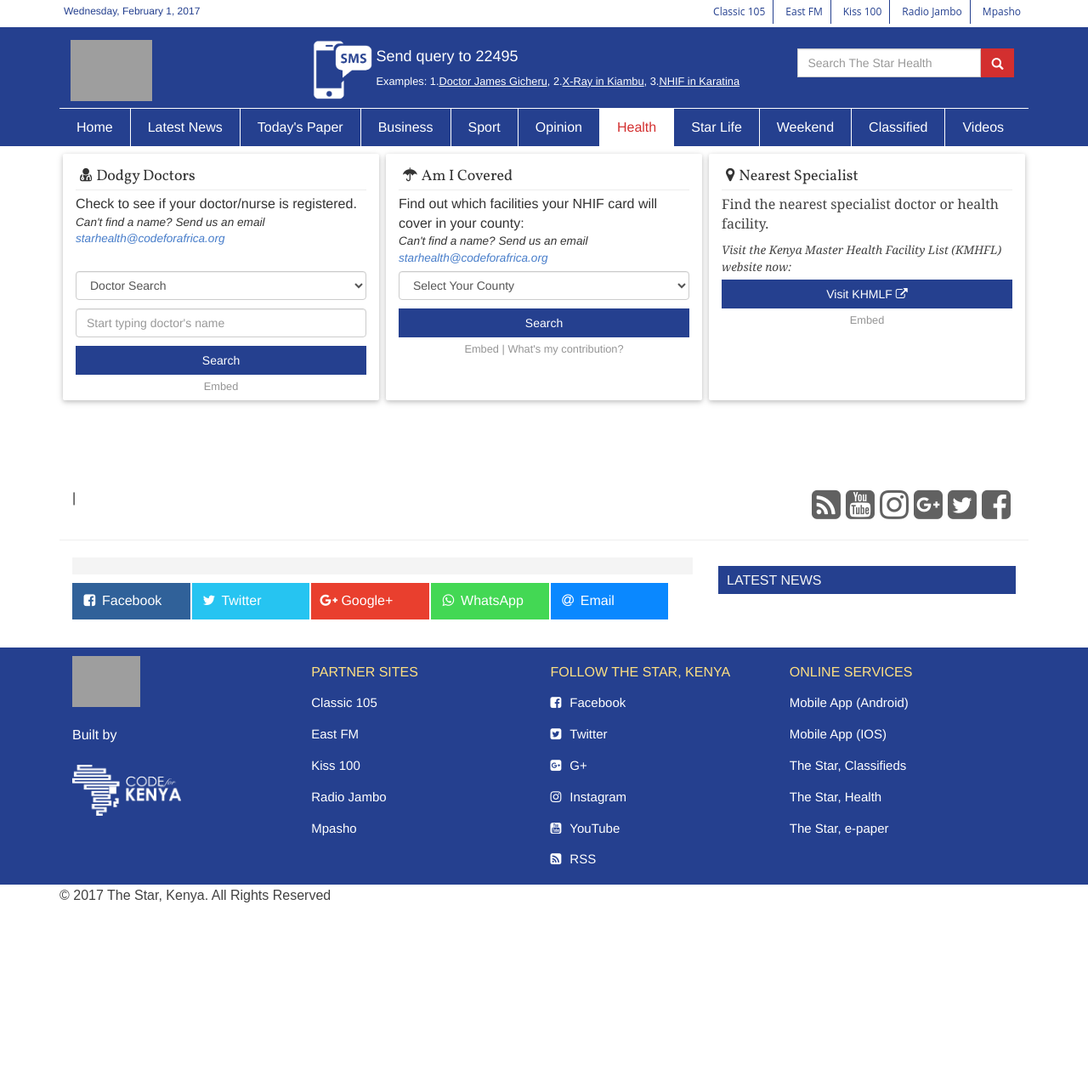
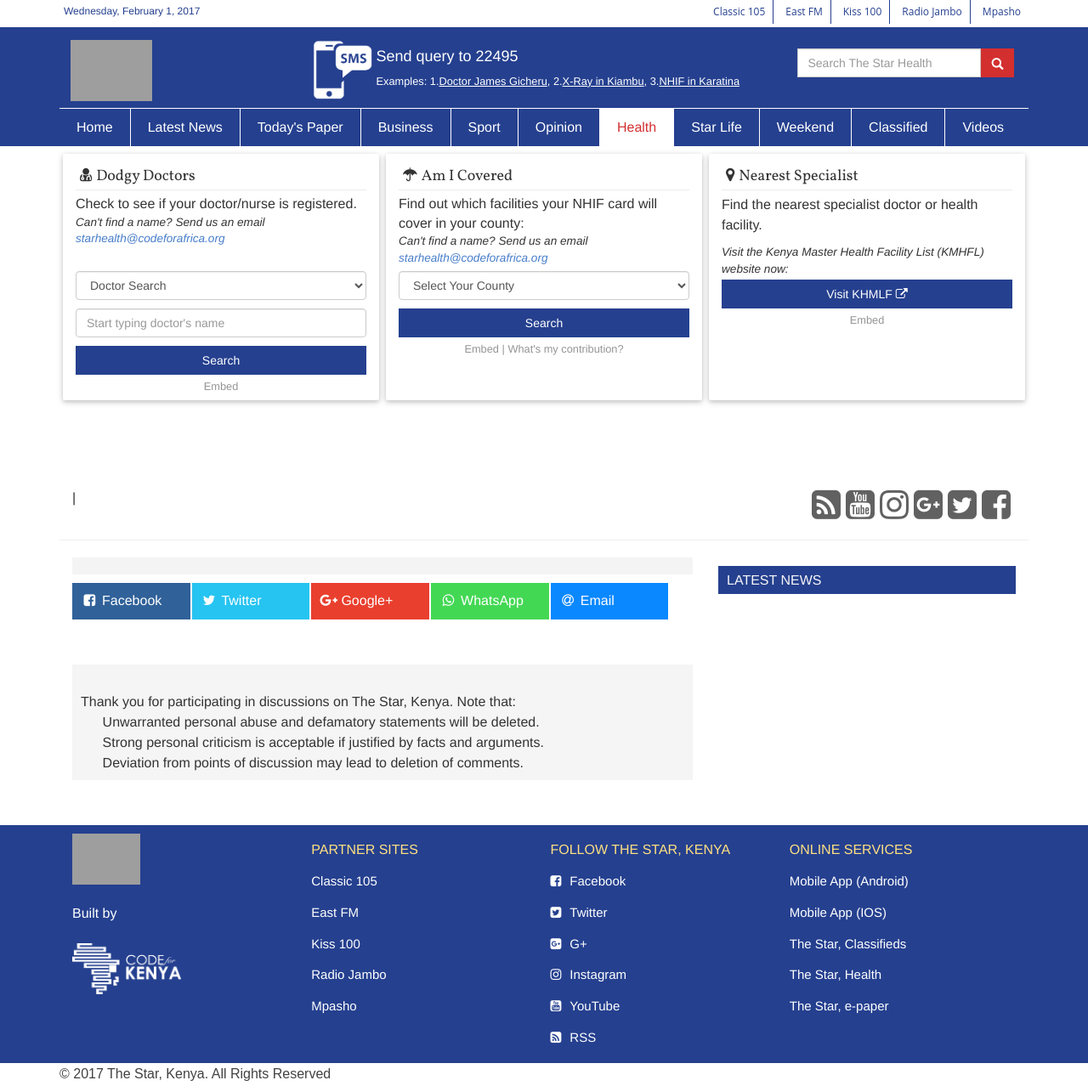
Before and after one commit to CodeForAfrica/HealthTools.KE-theStarHealth, a Jekyll site: the page built from story.md, in a window 1280 px wide. Shown: the whole page at 85% size. Built offline with Jekyll 4.4.1, drawn with Linux system fonts in a browser that asks for light colours; nearby versions of some CDN libraries; a script that is not in the unit is left out; comment, search, counter and statistics services are not loaded; before the commit the page ends 1068 px from its top, so only the background shows below that; grey boxes are pictures that could not be loaded.

Commit message:
css tweaks

```diff
--- a/_layouts/story-layout.html
+++ b/_layouts/story-layout.html
@@ -80,7 +80,17 @@
               </li>
            </ul>
         </div>
+        <br clear="all">
         <div class="story-body"></div>
+        <br clear="all">
+        <div class="pre-disqus">
+            <br>Thank you for participating in discussions on The Star, Kenya. Note that:<br>
+            <ul>
+                <li>Unwarranted personal abuse and defamatory statements will be deleted.</li>
+                <li>Strong personal criticism is acceptable if justified by facts and arguments.</li>
+                <li>Deviation from points of discussion may lead to deletion of comments.</li>
+            </ul>
+        </div>
         <br clear="all">
         <div class="disqus">
             <div id="disqus_thread"></div>
--- a/css/custom.css
+++ b/css/custom.css
@@ -13,8 +13,10 @@ a {
     color:#477dca;
 }
 p {
-    font-family: "Georgia","Cambria","Times New Roman","Times",serif;
+    font-family: "Georgia","Cambria","Times New Roman","Times",serif
     color:#424242;
+    font-size: 1em;
+    line-height: 1.5;
 }
 .starter-template {
     padding: 40px 15px;
@@ -611,3 +613,17 @@ modal-body {
 .rrssb-googleplus {
     background-color:#e93f2e;
 }
+.pre-disqus {
+    background-color: #f5f5f5;
+    padding: .5em 10px;
+    margin-bottom: .5em;
+    font-family: "Prelo","Helvetica Neue","Helvetica","Roboto","Arial",sans-serif;
+    font-feature-settings: "kern","liga","pnum";
+    font-size: 1em;
+    line-height: 1.5;
+}
+.pre-disqus ul {
+    list-style-position: outside;
+    margin-left: 1.6em;
+    list-style-type:square !important;
+}
```
